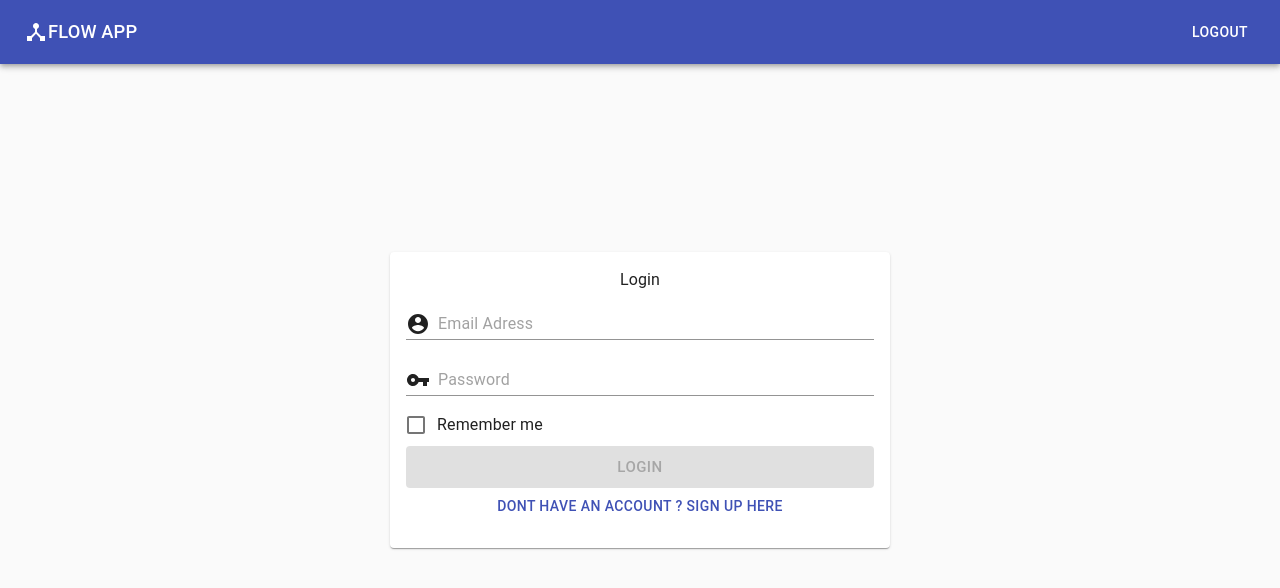
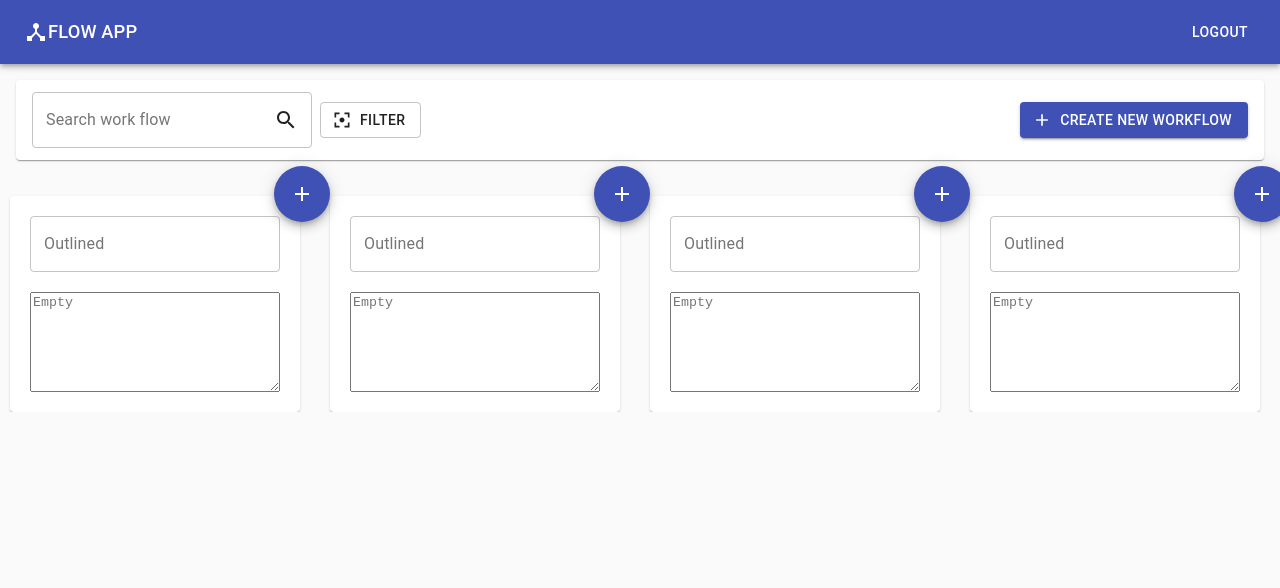
Before and after one commit to manikumarkv/workflow-app, a React (Create React App) app: page /#/app/dashboard in a window 1280 px wide. Before the commit this address led to /#/login. Shown: the top 588 px of the page. Built offline with nearby package versions, Linux system fonts and the light colour scheme.

Commit message:
created node and workflow UI components

```diff
--- a/src/components/App.js
+++ b/src/components/App.js
@@ -4,7 +4,7 @@ import Layout from "./Layout";
 import Login from "../pages/Login";
 
 export default function App() {
-  let isAuthenticated  = false;
+  let isAuthenticated  = true;
   return (
     <HashRouter>
       <Switch>
--- a/src/components/Layout/Layout.jsx
+++ b/src/components/Layout/Layout.jsx
@@ -23,10 +23,10 @@ function Layout(props) {
             <>
                 <Header  />
                 <Switch>
+                    <Route path="/app/workflows" component={Dashboard} />
                     <Route path="/app/dashboard" component={Dashboard} />
-                    <Route exact path="/app/workflows" render={() => <Redirect to="/app/dashboard" />}/>
+                    <Route exact path="/app/dashboard" render={() => <Redirect to="/app/dashboard" />}/>
                 </Switch>
-
             </>
         </div>
     );
--- a/src/components/Layout/styles.js
+++ b/src/components/Layout/styles.js
@@ -4,7 +4,7 @@ export default makeStyles(theme => ({
   root: {
     display: "flex",
     maxWidth: "100vw",
-    overflowX: "hidden",
+    overflow: "hidden",
     flexDirection:'column',
   },
   content: {
--- a/src/pages/Dashboard/Dashboard.jsx
+++ b/src/pages/Dashboard/Dashboard.jsx
@@ -1,8 +1,77 @@
 import React from "react";
+import { Grid, Paper, TextField, InputAdornment, Button, Menu, MenuItem, OutlinedInput, InputLabel, FormControl } from "@material-ui/core";
+import SearchSharpIcon from '@material-ui/icons/SearchSharp';
+import FilterCenterFocusSharpIcon from '@material-ui/icons/FilterCenterFocusSharp';
+import AddIcon from '@material-ui/icons/Add';
+// styles
+import useStyles from "./styles";
+import WorkflowCard from "./components/Workflow/WorkflowCard";
+
+function Dashboard() {
+    const [anchorEl, setAnchorEl] = React.useState(null);
+
+    const handleClick = (event) => {
+        setAnchorEl(event.currentTarget);
+    };
+
+    const handleClose = () => {
+        setAnchorEl(null);
+    };
+    let classes = useStyles();
+    return (
+        <div className={classes.root}>
+            <Grid container spacing={3}>
+                <Grid item xs={12}>
+                    <Paper className={classes.paper}>
+                        <div className={classes.filters}>
+                            <FormControl variant="outlined">
+                                <InputLabel htmlFor="outlined-adornment-password">Search work flow</InputLabel>
+                                <OutlinedInput
+                                    id="outlined-adornment-password"
+                                    type={'text'}
+                                    // value={values.password}
+                                    // onChange={handleChange('password')}
+                                    endAdornment={
+                                        <InputAdornment position="end">
+                                            <SearchSharpIcon />
+                                        </InputAdornment>
+                                    }
+                                    labelWidth={70}
+                                />
+                            </FormControl>
 
 
-function Dashboard() {
-    return (<div>this is Dashboard</div>)
+                            <Button className={classes.filterBtn} variant="outlined"
+                                onClick={handleClick}
+                                startIcon={<FilterCenterFocusSharpIcon />}>Filter</Button>
+                            <Menu
+                                id="simple-menu"
+                                anchorEl={anchorEl}
+                                keepMounted
+                                open={Boolean(anchorEl)}
+                                onClose={handleClose}
+                            >
+                                <MenuItem onClick={handleClose}>Completed</MenuItem>
+                                <MenuItem onClick={handleClose}>Pending</MenuItem>
+                                <MenuItem onClick={handleClose}>In Progress</MenuItem>
+                            </Menu>
+                        </div>
+
+                        <Button
+                        startIcon={<AddIcon />}
+                        variant="contained" color="primary"> Create New workflow</Button>
+
+                    </Paper>
+                    <div style={{display:'flex'}}>
+                    <WorkflowCard></WorkflowCard>
+                    <WorkflowCard></WorkflowCard>
+                    <WorkflowCard></WorkflowCard><WorkflowCard></WorkflowCard>
+                    </div>
+
+                </Grid>
+            </Grid>
+        </div>
+    )
 }
 
 export default Dashboard;
--- /dev/null
+++ b/src/pages/Dashboard/components/Node/styles.js
@@ -0,0 +1,27 @@
+import { makeStyles } from "@material-ui/styles";
+
+export default makeStyles(theme => ({
+    root: {
+        display: "flex",
+        flexDirection: 'column',
+        width: '350px',
+        marginRight: '20px',
+        marginTop: '20px',
+        marginLeft: '10px',
+        padding: '20px'
+        // ma
+    },
+    floatingIcon: {
+        //height:0,
+        float: "right",
+        right: -50,
+        top: -50,
+    },
+    iconContainer: {
+        height: 0
+    },
+    txtArea: {
+        marginTop:20,
+        minHeight: 100
+    }
+}));
--- /dev/null
+++ b/src/pages/Dashboard/components/Workflow/WorkflowCard.jsx
@@ -0,0 +1,24 @@
+import React from "react";
+
+// styles
+import useStyles from "./styles";
+import { Card, CardContent, Typography, Button, Fab, Paper, TextField, TextareaAutosize } from "@material-ui/core";
+
+import AddIcon from '@material-ui/icons/Add';
+
+function WorkflowCard(props) {
+    let classes = useStyles();
+    return (
+        <Paper className={classes.root}>
+            <div className={classes.iconContainer} >
+                <Fab className={classes.floatingIcon} color="primary" aria-label="add">
+                    <AddIcon />
+                </Fab>
+            </div>
+            <TextField id="outlined-basic" label="Outlined" variant="outlined" />
+            <TextareaAutosize className={classes.txtArea} placeholder="Empty" />
+
+        </Paper>
+    )
+}
+export default WorkflowCard;
--- /dev/null
+++ b/src/pages/Dashboard/components/Workflow/styles.js
@@ -0,0 +1,27 @@
+import { makeStyles } from "@material-ui/styles";
+
+export default makeStyles(theme => ({
+    root: {
+        display: "flex",
+        flexDirection: 'column',
+        width: '350px',
+        marginRight: '20px',
+        marginTop: '20px',
+        marginLeft: '10px',
+        padding: '20px'
+        // ma
+    },
+    floatingIcon: {
+        //height:0,
+        float: "right",
+        right: -50,
+        top: -50,
+    },
+    iconContainer: {
+        height: 0
+    },
+    txtArea: {
+        marginTop:20,
+        minHeight: 100
+    }
+}));
--- /dev/null
+++ b/src/pages/Dashboard/styles.js
@@ -0,0 +1,25 @@
+import { makeStyles } from "@material-ui/styles";
+
+export default makeStyles(theme => ({
+  root: {
+    display: "flex",
+    flexDirection:'column',
+  },
+  paper: {
+      height:'10vh',
+      margin: theme.spacing(2),
+      display:'flex',
+      justifyContent:'space-between',
+      alignItems:'center',
+      padding:theme.spacing(2)
+  },
+  filters: {
+    display: "flex",
+    alignItems:'center',
+    //marginLeft: theme.spacing(1)
+  },
+  filterBtn:{
+      marginLeft: theme.spacing(1)
+  }
+
+}));
```
Also changed, not shown: src/models/constants.js (added, +17 -0 lines), src/models/workflow.js (added, +29 -0 lines), src/pages/Dashboard/components/Node/Nodecard.jsx (added, +50 -0 lines).
